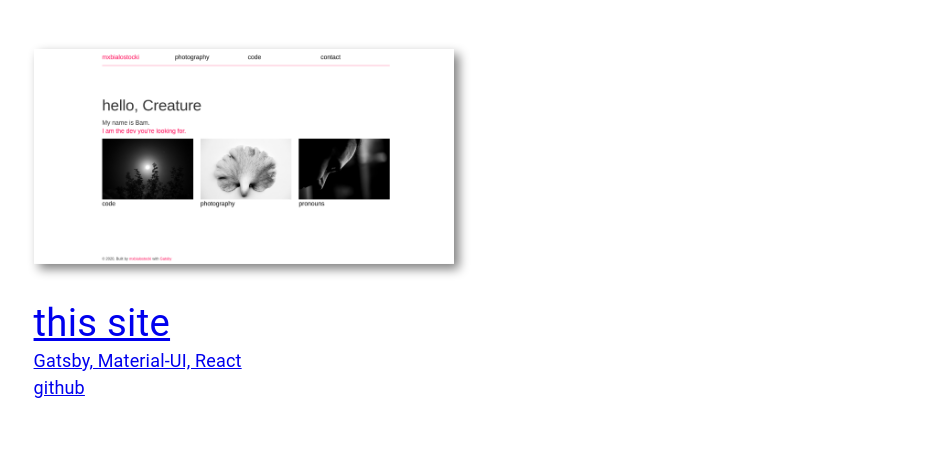
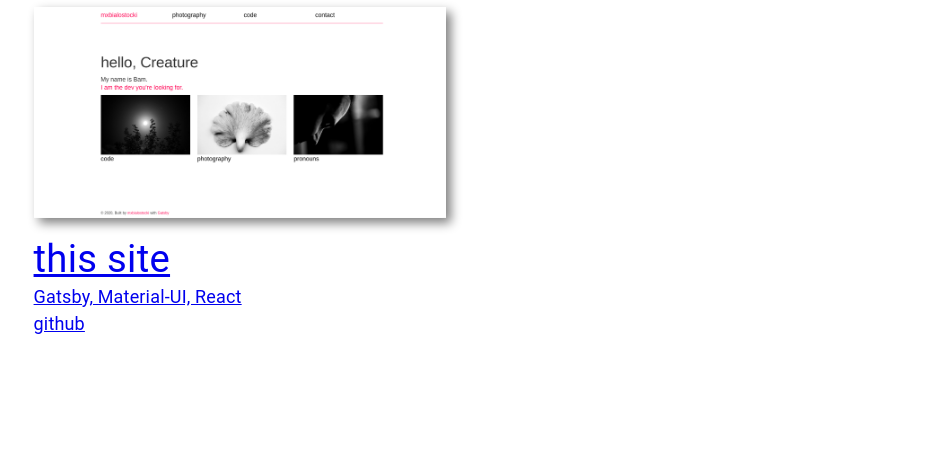
Before and after one commit to mxbialostocki/mxbialostocki.github.io, a Gatsby site: page /code in a window 1280 px wide. Shown: the part 803-1257 px from the top of the page, without its empty margins (178-1111 px from the left). Before the commit the page ends 1229 px from the top, so only its background shows below. Built offline with nearby package versions, Linux system fonts and the light colour scheme; Gatsby itself is replaced by a stand-in of ours.

Commit message:
refactor project layout && spacing

```diff
--- a/plugins/custom-mui-theme/theme/custom.js
+++ b/plugins/custom-mui-theme/theme/custom.js
@@ -14,9 +14,9 @@ const useStyles = makeStyles((theme) => ({
       maxWidth: '100vw'
     },
     minHeight: '100vh',
-    padding: `9rem 1.0875rem 0 1.0875rem`,
+    padding: `9rem 1.0875rem 6rem 1.0875rem`,
     [theme.breakpoints.down('sm')]: {
-      padding: `9rem 1.0875rem 4rem 1.0875rem`,
+      padding: `9rem 1.0875rem 0 1.0875rem`,
     }
   },
   header: {
@@ -74,7 +74,7 @@ const useStyles = makeStyles((theme) => ({
   },
   projectHero: {
     boxShadow: '5px 5px 10px grey',
-    margin: '2rem 0',
+    margin: '1rem 0',
   },
   stack: {
     transition: 'all .2s ease-in-out',
--- a/src/components/layout.js
+++ b/src/components/layout.js
@@ -25,7 +25,7 @@ const Layout = ({ children }) => {
   return (
     <React.Fragment>
       <Header siteTitle={data.site.siteMetadata.title} />
-      <Grid container direction="row" justify="space-around" className={layout}>
+      <Grid container direction="row" justify="space-between" className={layout}>
 
       <Grid item xs={12}>
         </Grid>
--- a/src/components/projects.js
+++ b/src/components/projects.js
@@ -37,7 +37,7 @@ const Projects = () => {
 
   return (
     <React.Fragment>
-      <Grid container direction='row' spacing={2} >
+      <Grid container direction='row' spacing={4} >
 
         <Grid item md={6} xs={12} className={projectHeroContainer}>
           <Link to="https://whatshouldiread-cassidy.herokuapp.com/">
@@ -60,12 +60,12 @@ const Projects = () => {
           </Link>
         </Grid>
         <Grid item md={6} xs={12} className={projectHeroContainer}>
-          <Link to="https://scaffolding-xtw.herokuapp.com/">
+          <Link to="/">
             <Img fluid={data.mxbialostocki.childImageSharp.fluid} className={projectHero}/>
             <Typography variant="h4" >this site</Typography>
             <Typography variant="body1" >Gatsby, Material-UI, React</Typography>
           </Link>
-          <Link to="https://github.com/mxbialostocki/scaffolding">
+          <Link to="https://github.com/mxbialostocki/mxbialostocki.github.io">
             <Typography variant="body1" >github</Typography>
           </Link>
         </Grid>
```
